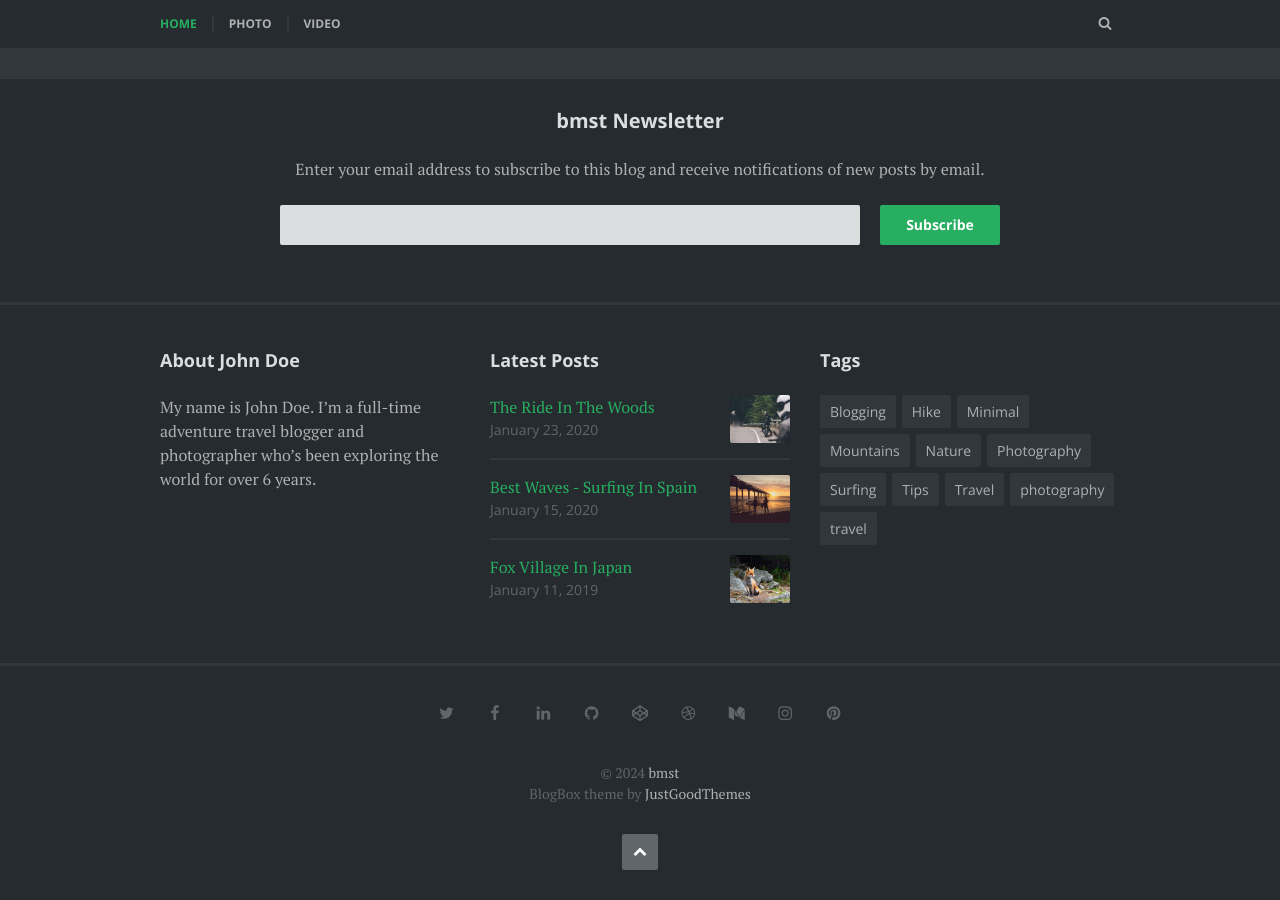
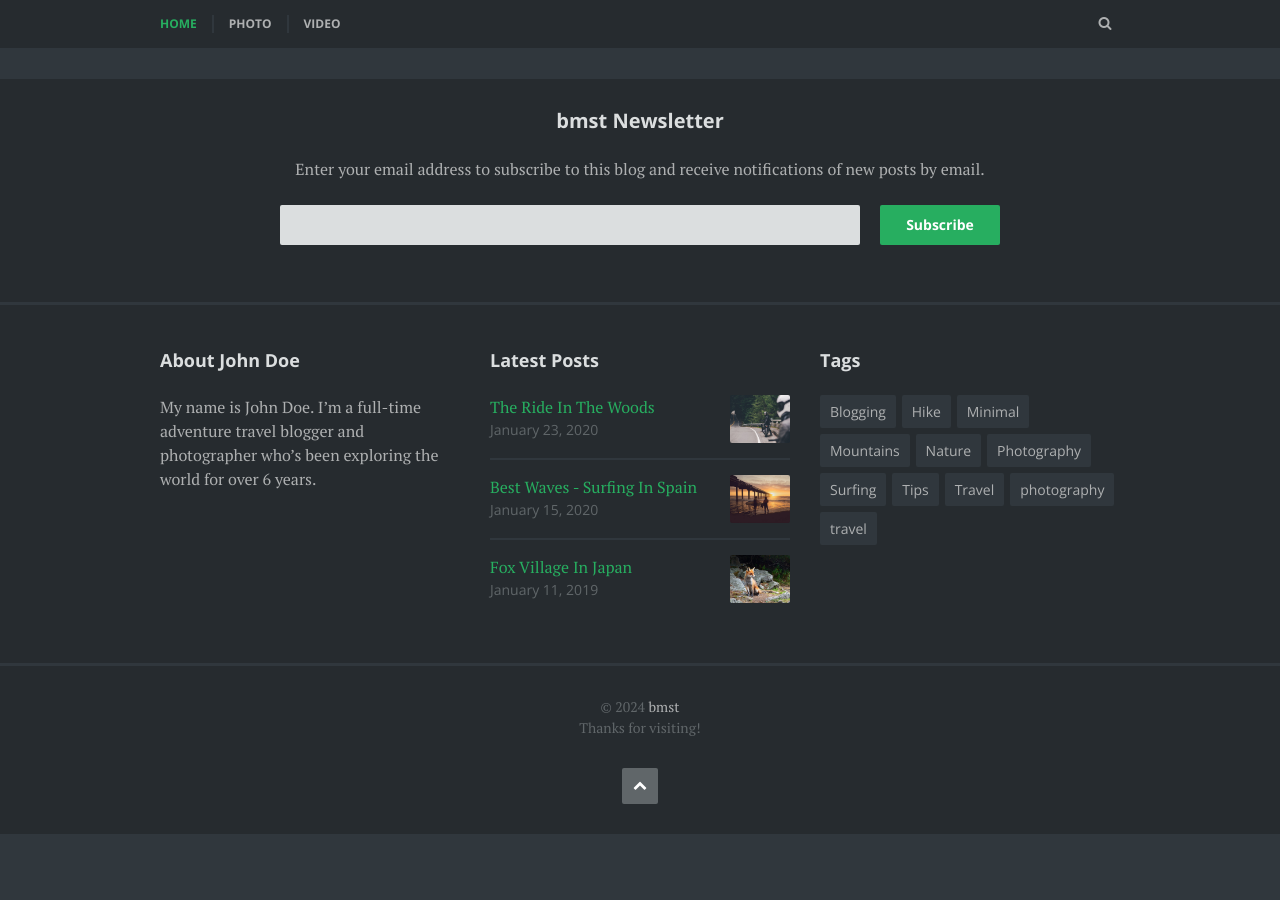
Before and after one commit to bmstbmst/bmstbmst.github.io, a Jekyll site: the page built from index.md, in a window 1280 px wide and 900 px high, scrolled down 831 px. Built offline with Jekyll 4.4.1, drawn with Linux system fonts in a browser that asks for light colours; some web fonts are replaced; after the commit the page ends 1665 px from its top, so only the background shows below that.

Commit message:
Update footer.html

```diff
--- a/_includes/footer.html
+++ b/_includes/footer.html
@@ -1,36 +1,7 @@
 <footer class="site-footer">
     <div class="inner">
-        <div class="social-links">
-            {% if site.twitter_username %}
-            <a href="https://twitter.com/{{ site.twitter_username }}"><i class="fa fa-twitter" aria-hidden="true"></i><span class="screen-reader-text">Twitter</span></a>
-            {% endif %}
-            {% if site.facebook_username %}
-            <a href="https://www.facebook.com/{{ site.facebook_username }}"><i class="fa fa-facebook" aria-hidden="true"></i><span class="screen-reader-text">Facebook</span></a>
-            {% endif %}
-            {% if site.linkedin_username %}
-            <a href="https://www.linkedin.com/in/{{ site.linkedin_username }}" ><i class="fa fa-linkedin" aria-hidden="true"></i><span class="screen-reader-text">LinkedIn</span></a>
-            {% endif %}
-            {% if site.github_username %}
-            <a href="https://github.com/{{ site.github_username }}"><i class="fa fa-github" aria-hidden="true"></i><span class="screen-reader-text">GitHub</span></a>
-            {% endif %}
-            {% if site.codepen_username %}
-            <a href="https://codepen.io/{{ site.codepen_username }}"><i class="fa fa-codepen" aria-hidden="true"></i><span class="screen-reader-text">Codepen</span></a>
-            {% endif %}
-            {% if site.dribbble_username %}
-            <a href="https://dribbble.com/{{ site.dribbble_username }}"><i class="fa fa-dribbble" aria-hidden="true"></i><span class="screen-reader-text">Dribbble</span></a>
-            {% endif %}
-            {% if site.medium_username %}
-            <a href="https://medium.com/{{ site.medium_username }}"><i class="fa fa-medium" aria-hidden="true"></i><span class="screen-reader-text">Medium</span></a>
-            {% endif %}
-            {% if site.instagram_username %}
-            <a href="https://www.instagram.com/{{ site.instagram_username }}" ><i class="fa fa-instagram" aria-hidden="true"></i><span class="screen-reader-text">Instagram</span></a>
-            {% endif %}
-            {% if site.pinterest_username %}
-            <a href="https://www.pinterest.com/{{ site.pinterest_username }}"><i class="fa fa-pinterest" aria-hidden="true"></i><span class="screen-reader-text">Pinterest</span></a>
-            {% endif %}
-        </div><!-- .social-links -->
         <div class="copyright">
-            &copy; {{ site.time | date: '%Y' }} <a href="{{ site.baseurl }}/">{{site.title}}</a> <br />BlogBox theme by <a target="_blank" href="https://justgoodthemes.com/">JustGoodThemes</a>
+            &copy; {{ site.time | date: '%Y' }} <a href="{{ site.baseurl }}/">{{site.title}}</a> <br />Thanks for visiting!</a>
         </div><!-- .copyright -->
         <a href="#page" id="top-link" class="top-link"><i class="fa fa-chevron-up" aria-hidden="true"></i><span class="screen-reader-text">Back to the top</span></a>
     </div><!-- .inner -->
```
